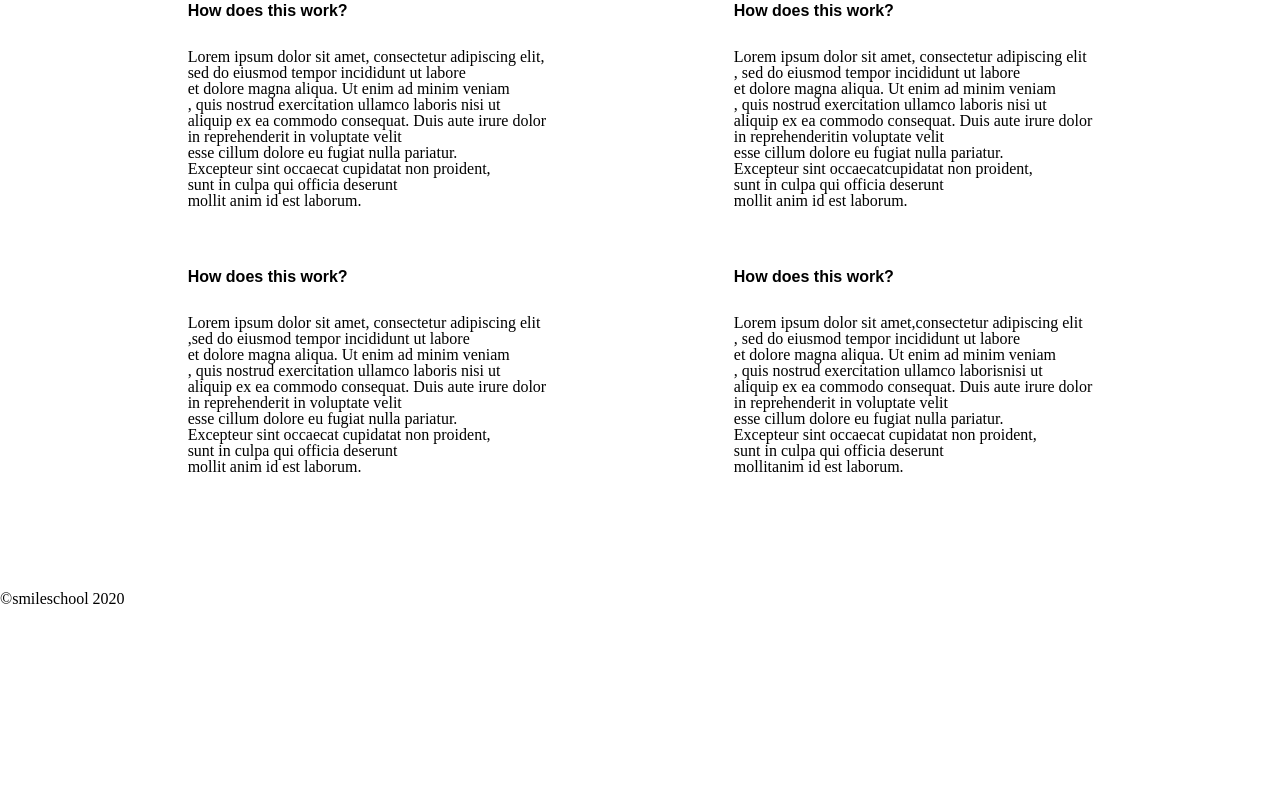
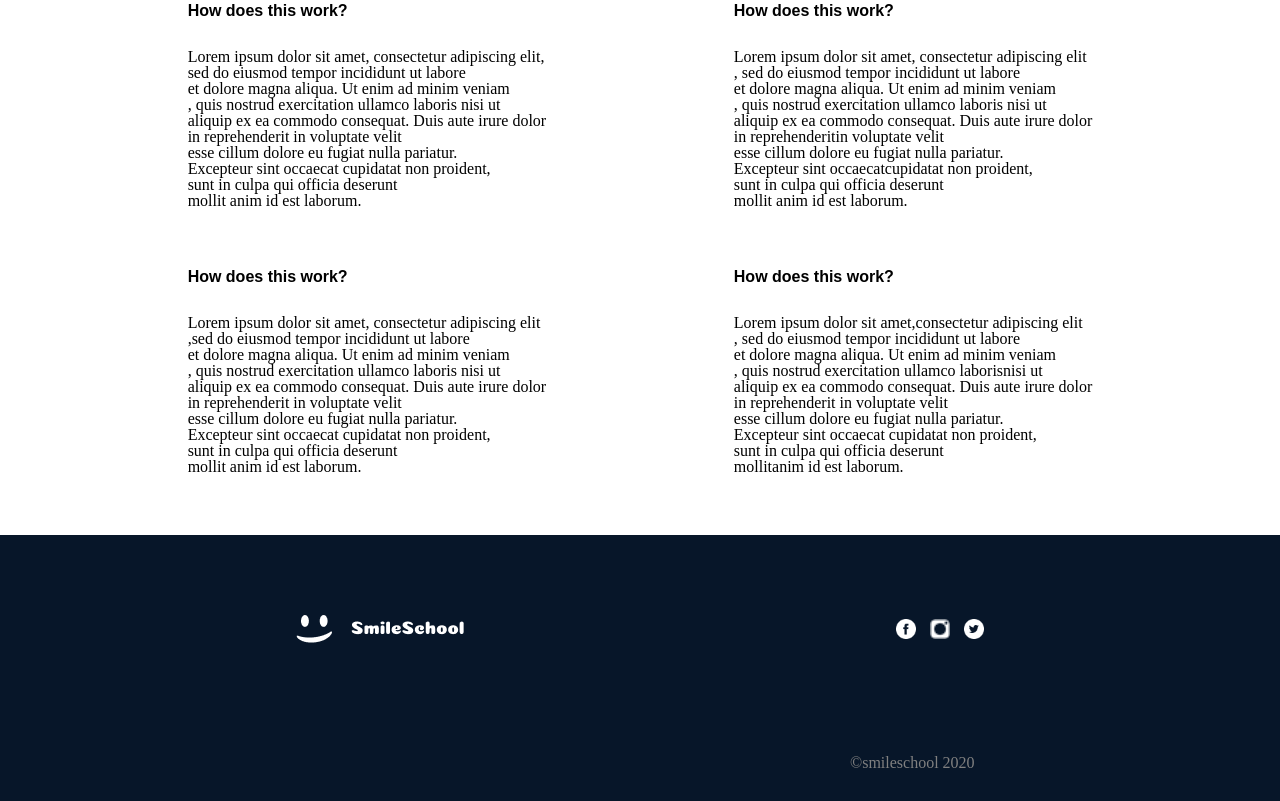
Before and after one commit to Martins-EL/alx_html_css, a plain HTML site: page css_advanced/index.html in a window 1280 px wide. Shown: the part 3364-4165 px from the top of the page. Before the commit the page ends 3971 px from the top, so only its background shows below. Drawn offline with Linux system fonts and the light colour scheme.

Commit message:
updated commit

```diff
--- a/css_advanced/style.css
+++ b/css_advanced/style.css
@@ -190,3 +190,23 @@ nav a{
     font-weight: bold;
     font-family:sans-serif;
 }
+footer{
+    /* margin-top: 50px; */
+    background-color: #071629;
+    display: flex;
+}
+.footer{
+    display:flex;
+    align-items: center;
+    justify-content: space-around;
+    padding:80px;
+}
+.logo{
+    display:inline;
+}
+footer p{
+    margin-left: 820px;
+    /* margin-bottom: 20px; */
+    color:grey;
+    padding:30px;
+}
```
